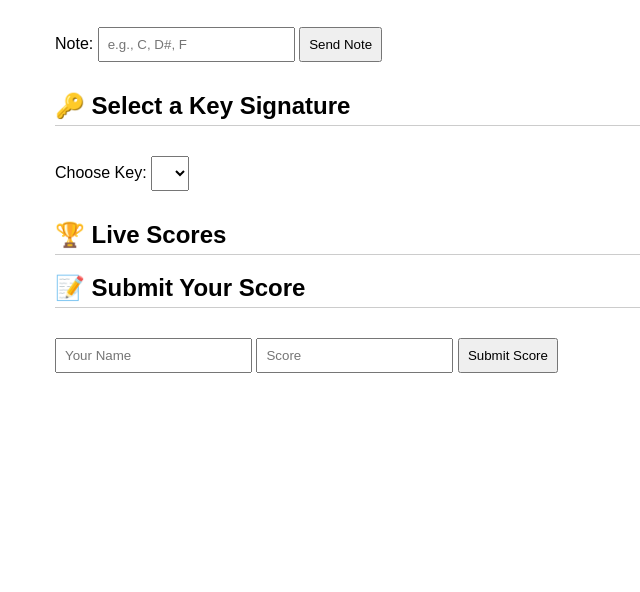
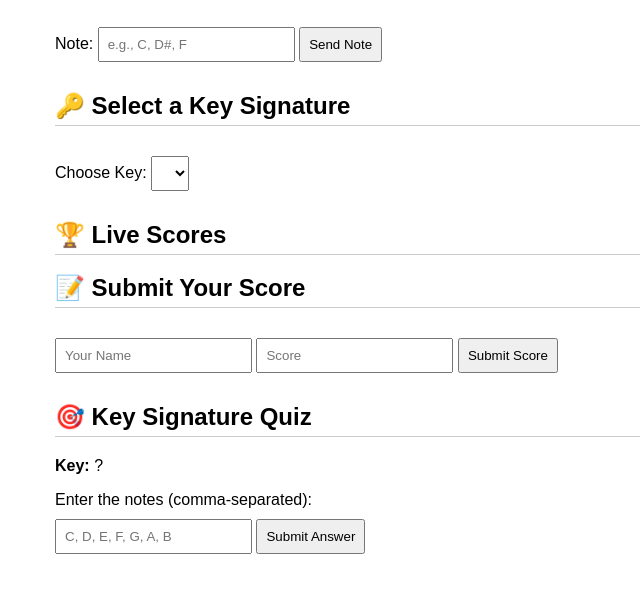
Before and after one commit to Sunnilu/Let-s-make-music, a website: page music-theory-api/client/index.html in a window 1280 px wide. Shown: the part 138-730 px from the top of the page, without its empty margins (285-925 px from the left). Drawn offline with nearby package versions, Linux system fonts and the light colour scheme; no server answers.

```diff
--- a/music-theory-api/client/index.html
+++ b/music-theory-api/client/index.html
@@ -43,12 +43,20 @@
   <ul id="scoreList"></ul>
 
   <h2>📝 Submit Your Score</h2>
-<form id="scoreForm" onsubmit="submitScore(event)">
-  <input type="text" id="username" placeholder="Your Name" required />
-  <input type="number" id="points" placeholder="Score" required />
-  <button type="submit">Submit Score</button>
-</form>
+  <form id="scoreForm" onsubmit="submitScore(event)">
+    <input type="text" id="username" placeholder="Your Name" required />
+    <input type="number" id="points" placeholder="Score" required />
+    <button type="submit">Submit Score</button>
+  </form>
 
+  <h2>🎯 Key Signature Quiz</h2>
+  <div id="quizSection">
+    <p><strong>Key:</strong> <span id="quizKey">?</span></p>
+    <label for="userAnswer">Enter the notes (comma-separated):</label><br>
+    <input type="text" id="userAnswer" placeholder="C, D, E, F, G, A, B">
+    <button onclick="submitQuizAnswer()">Submit Answer</button>
+    <p id="quizFeedback"></p>
+  </div>
 
   <script src="https://cdn.socket.io/4.5.4/socket.io.min.js"></script>
   <script src="main.js"></script>
```
